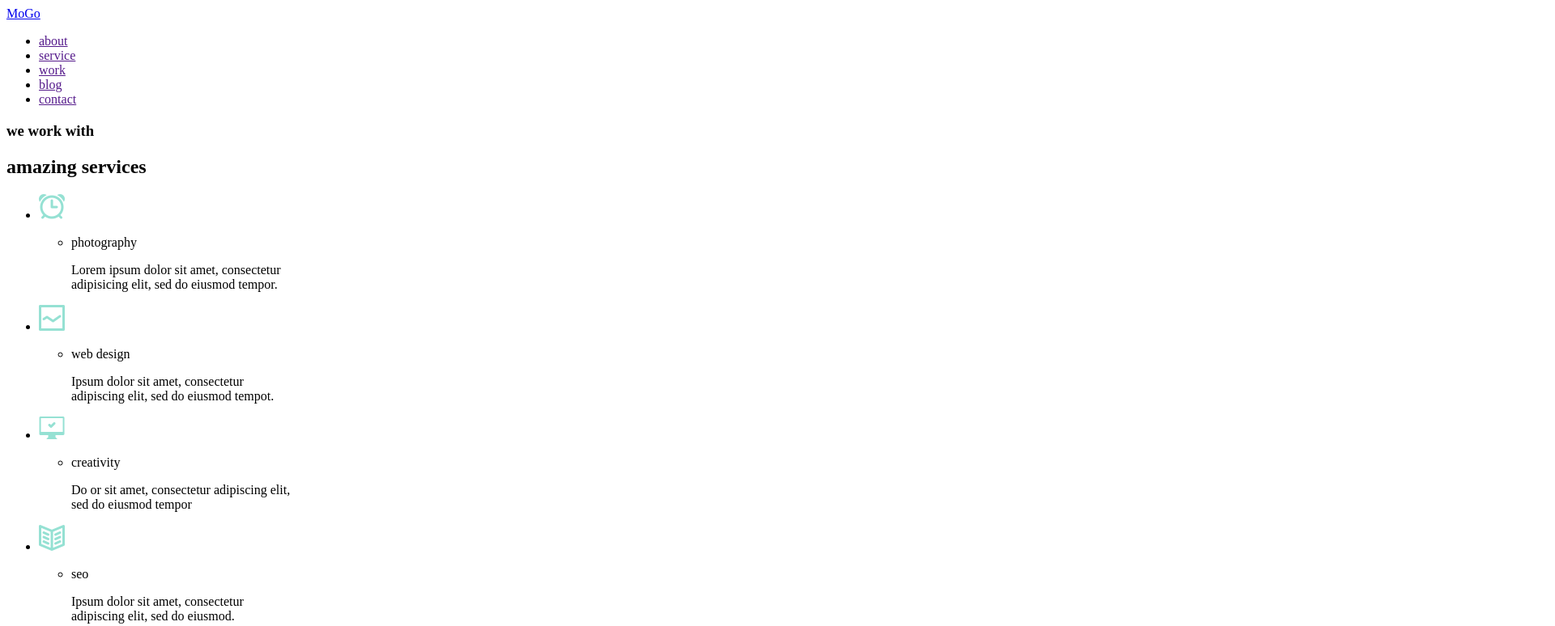
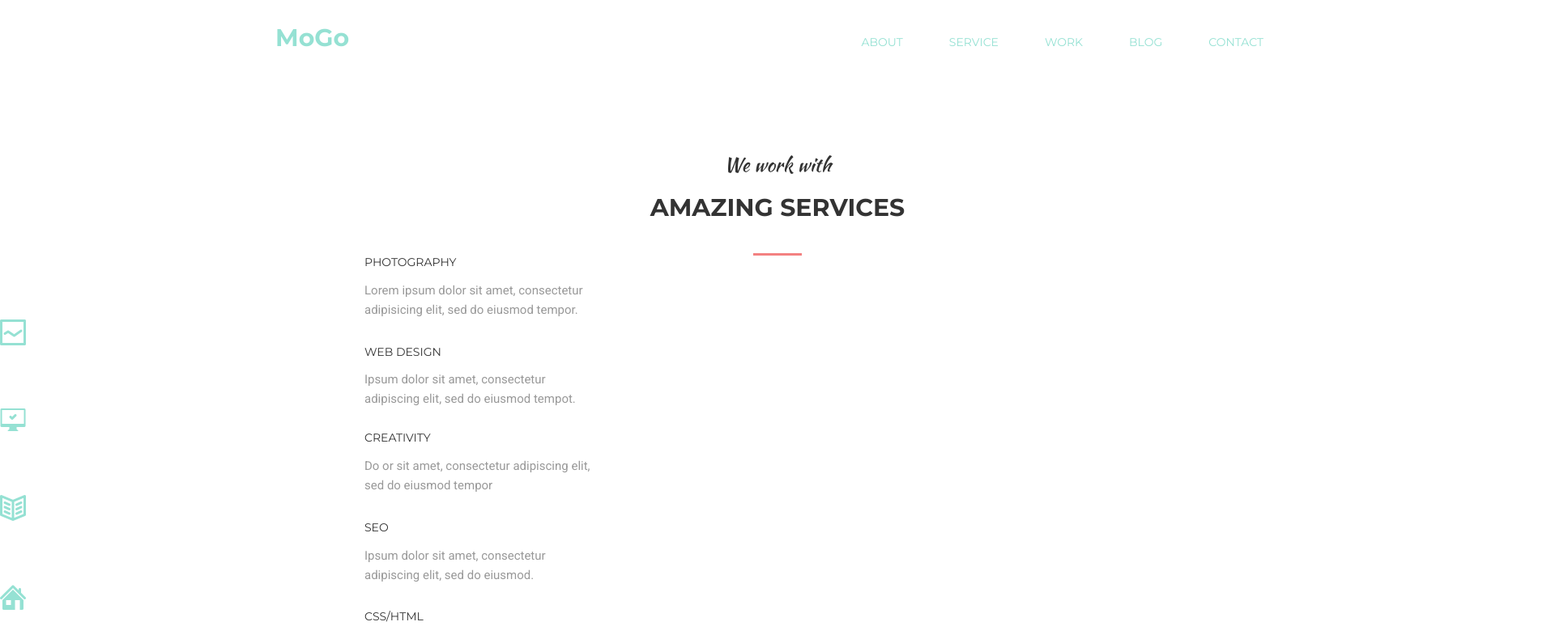
Before and after one commit to kosta92-re/goit-fe-core, a plain HTML site: page html-css/module-6/index.html in a window 1280 px wide. Shown: the top 774 px of the page at 81% size, 1920 px wide, since content can reach past the window. Drawn offline with Linux system fonts and the light colour scheme.

Commit message:
homwork-5

```diff
--- a/html-css/module-5/style.css/style.css
+++ b/html-css/module-5/style.css/style.css
@@ -34,7 +34,7 @@ img {
 
 
 body {
-    width: 1700px;
+    width: 1680px;
     height: 1455px;
     margin: 0 auto;
 
--- a/html-css/module-6/index.html
+++ b/html-css/module-6/index.html
@@ -12,11 +12,11 @@
 <body>
     <header>
          <header class="header">
-
-             <nav class="navigation clearfix ">
+<div class="container">
+             <nav class="navigation  ">
                  <a href="#" class="logo">MoGo</a>
                  <ul class="navigation__list">
-                     <li class="navigation__list-item clearfix::after">
+                     <li class="navigation__list-item ">
                          <a href="" class="navigation__list-link">about</a>
                      </li>
                      <li class="navigation__list-item">
@@ -34,19 +34,25 @@
                  </ul>
 
              </nav>
+</div>
     </header>
     <main>
         <section class="section">
-            <h3 class="heading">we work with</h3>
-            <h2 class="heading-one">amazing services</h2>
-           <div class="container">
+            <div class="container">
+            <p class="heading">We work with</p>
+            <h2 class="heading__big">amazing services</h2>
+           <div class="container__ter">
                 <ul>
                     <li>
                     <div class="about__img">
-                      <img src="img/a.png" alt="clock" width="32" height="31">
+
+
                         <div class="about__text">
                            <ul class="about__text-list">
                                 <li class="about__text-list-item">
+                                   <!-- <img src="img/a.png" alt="clock" width="32" height="31" class="img"><img src="" -->
+                                       <!-- alt="clock" width="32" height="31" class="img"> <img -->
+
                                  <p class="text__one">photography</p>
                                  <p class="text__two">Lorem ipsum dolor sit amet, consectetur<br/>
                                  adipisicing elit, sed do eiusmod tempor. </p>
@@ -128,6 +134,7 @@
             </li>
          </ul>
       </div>
+</div>
     </section>
     </main>
 </body>
--- a/html-css/module-6/style.css/style.css
+++ b/html-css/module-6/style.css/style.css
@@ -0,0 +1,184 @@
+* {
+    margin: 0;
+    padding: 0;
+    box-sizing: border-box;
+}
+
+*::before,
+*::after {
+    box-sizing: inherit;
+}
+
+ul,
+ol {
+    list-style: none;
+}
+
+a {
+    text-decoration: none;
+
+
+}
+
+img {
+    display: block;
+    max-width: 100%;
+    height: auto;
+}
+.container {
+    width: 1920px;
+    margin: 0 auto;
+}
+
+body {
+    font-family: "Montserrat",
+    "Kaushan+Script",
+    "Roboto";
+    line-height: 1.2;
+
+}
+
+
+
+.logo {
+
+    font-family:"Montserrat";
+    font-weight: 900;
+    font-size: 30px;
+    color: #95e1d3;
+    margin-top: 29px;
+    padding-left: 340px;
+
+}
+
+
+.navigation {
+    display: flex;
+    justify-content: space-between;
+    align-items: center;
+
+}
+.navigation__list {
+    display: flex;
+    margin-top: 40px;
+    padding-right: 360px;
+}
+
+
+.navigation__list-item:not(:last-child) {
+    margin-right: 57px;
+}
+
+.navigation__list-link:hover{
+    color: #f38181;
+    visibility: visible;
+
+}
+
+.navigation__list-link:hover::after {
+    color: #f38181;
+    visibility: visible;
+    transform: scaleX(1);
+
+}
+
+.navigation__list-link {
+    font-family: "Montserrat", sans-serif ;
+    text-transform: uppercase;
+    font-weight: 400;
+    font-size: 14px;
+    line-height: 11px;
+    color: #95e1d3;
+    display: flex;
+
+}
+.navigation__list-item {
+    position: relative;
+}
+.navigation__list-link::after {
+    display: block;
+    content: "";
+    width: 50px;
+    height: 3px;
+    position: absolute;
+    margin: 0 auto;
+    margin-top: 11px;
+    background: currentColor;
+    transform: scaleX(0);
+
+}
+.heading {
+    font-size: 24px;
+    font-family: "Kaushan Script";
+     font-weight: 400;
+    color: rgb(51, 51, 51);
+    text-align: center;
+    margin-top: 125px;
+}
+
+
+.heading__big {
+font-size: 30px;
+font-family: "Montserrat";
+color: rgb(51, 51, 51);
+font-weight: 700;
+text-transform: uppercase;
+text-align: center;
+margin-top: 20px;
+}
+
+
+.heading__big::after {
+    background-color: rgb(243, 129, 129);
+    width: 60px;
+    height: 3px;
+    display: block;
+    content: "";
+    margin-left: 930px;
+    margin-top: 38px;
+}
+
+
+
+.text__one {
+  font-size: 14px;
+  font-family: "Montserrat";
+  color: rgb(51, 51, 51);
+  text-transform: uppercase;
+
+}
+
+.text__two {
+font-size: 15px;
+font-family: "Roboto";
+color: rgb(153, 153, 153);
+line-height: 1.6;
+text-align: left;
+margin-top: 14px;
+/* padding-left: 450px; */
+}
+
+
+.about__text-list-item {
+    padding-left: 450px;
+    margin-top: px;
+
+}
+.text-one::before {
+background-image: url("../img/a.png");
+display: inline-block;
+content: "";
+width: 32;
+height: 31;
+position: absolute;
+
+}
+/* button__fout::before { */
+    /* position: absolute; */
+    /* width: 28px; */
+    /* height: 27px; */
+    /* display: inline-block; */
+    /* content: ''; */
+    /* background-image: url(../img/a.png); */
+    /* left: 11px; */
+    /* top: 11px; */
```
